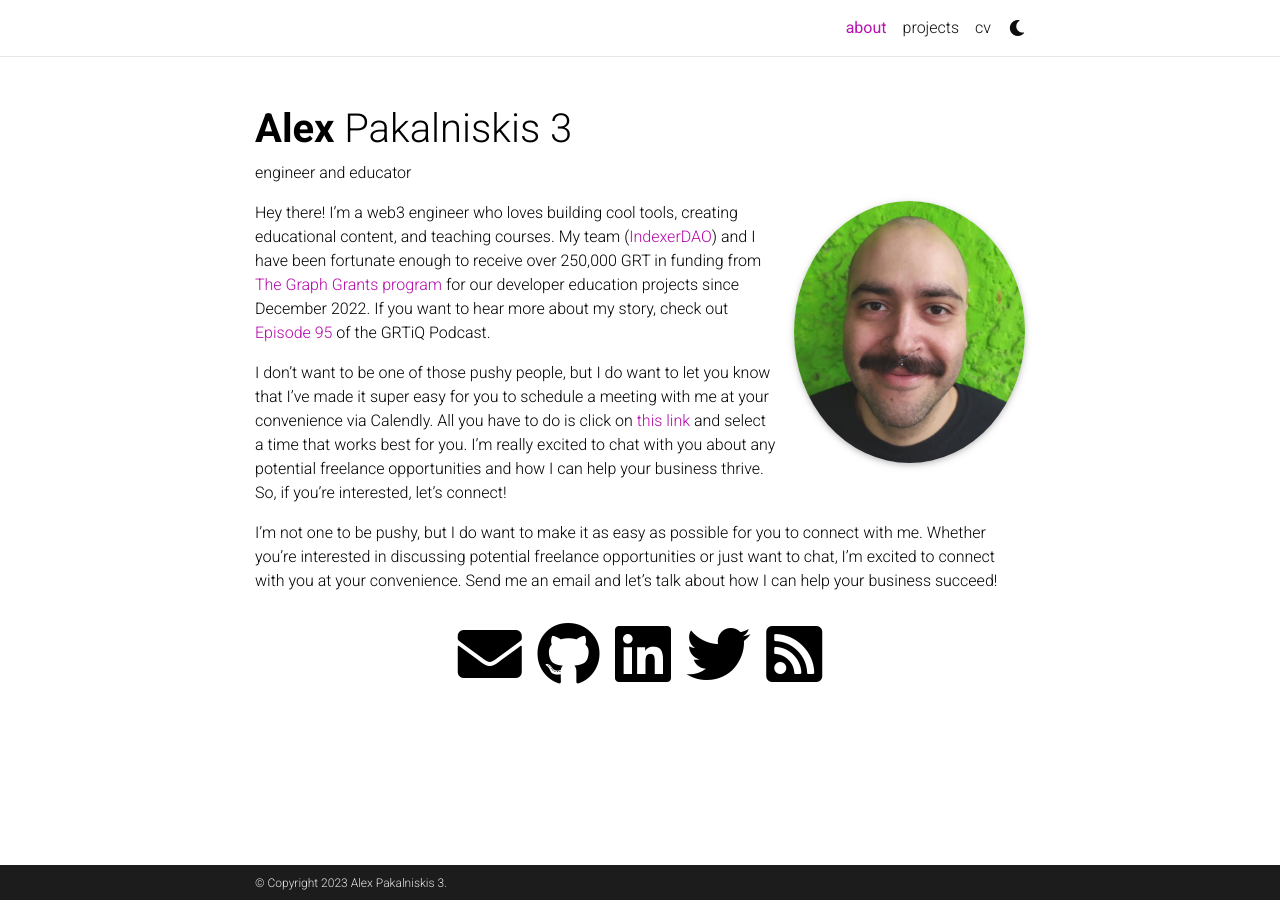
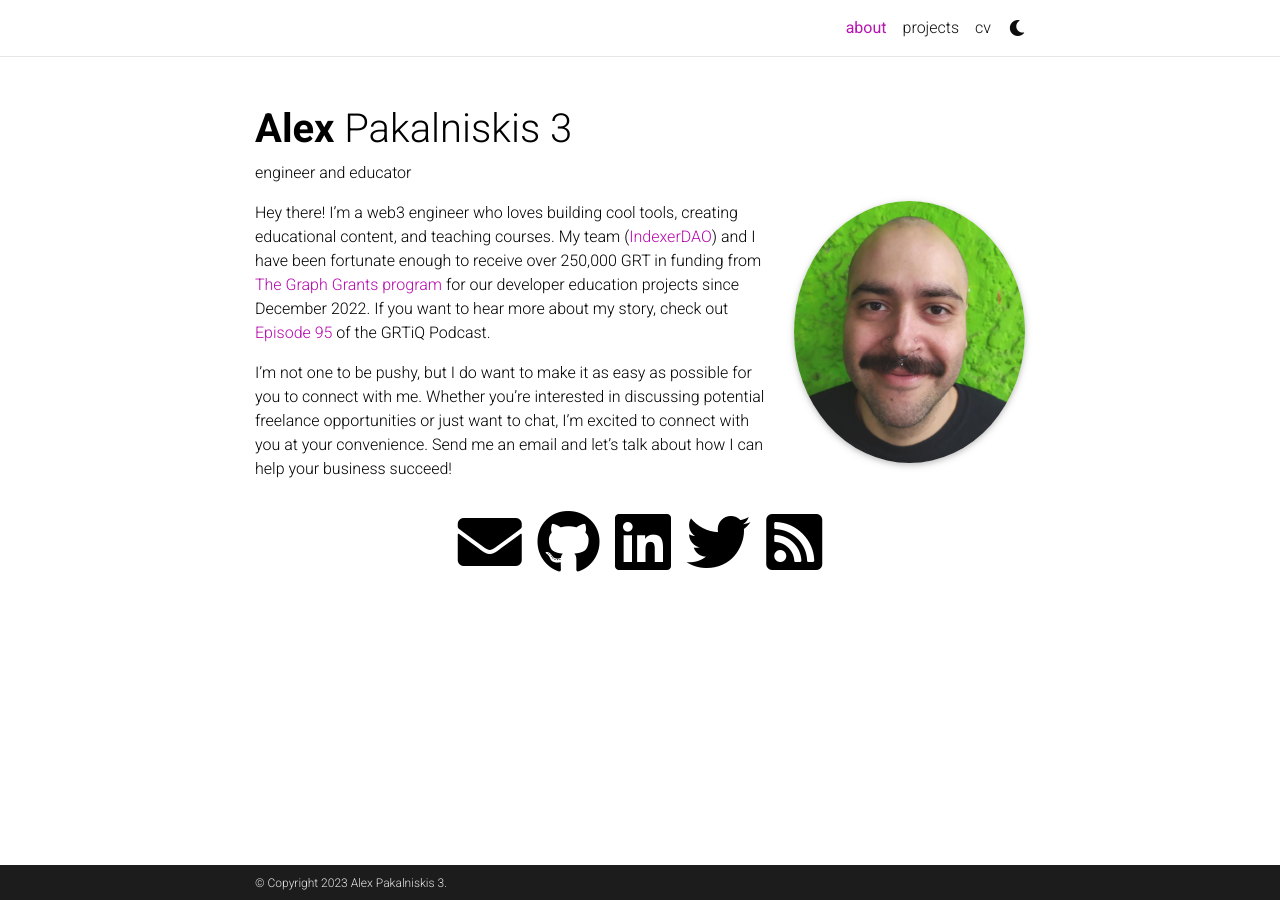
Before and after one commit to alex-pakalniskis/alex-pakalniskis.github.io, a Jekyll site: the page built from _pages/about.md, in a window 1280 px wide. Built offline with Jekyll 4.4.1, drawn with Linux system fonts in a browser that asks for light colours; full-size pictures stand in for the smaller copies a plugin makes; comment, search, counter and statistics services are not loaded; a style sheet for code colours, icons or effects is not loaded.

Commit message:
Update about.md

```diff
--- a/_pages/about.md
+++ b/_pages/about.md
@@ -18,6 +18,4 @@ social: true  # includes social icons at the bottom of the page
 
 Hey there! I'm a web3 engineer who loves building cool tools, creating educational content, and teaching courses. My team ([IndexerDAO](https://www.indexerdao.com/)) and I have been fortunate enough to receive over 250,000 GRT in funding from [The Graph Grants program](https://thegraph.com/ecosystem/grants/) for our developer education projects since December 2022. If you want to hear more about my story, check out [Episode 95](https://www.grtiq.com/grtiq-podcast-95-alex-pakalniskis/) of the GRTiQ Podcast.
 
-I don't want to be one of those pushy people, but I do want to let you know that I've made it super easy for you to schedule a meeting with me at your convenience via Calendly. All you have to do is click on [this link](https://calendly.com/alexpakalniskis3/30min) and select a time that works best for you. I'm really excited to chat with you about any potential freelance opportunities and how I can help your business thrive. So, if you're interested, let's connect!
-
 I'm not one to be pushy, but I do want to make it as easy as possible for you to connect with me. Whether you're interested in discussing potential freelance opportunities or just want to chat, I'm excited to connect with you at your convenience. Send me an email and let's talk about how I can help your business succeed!
```
